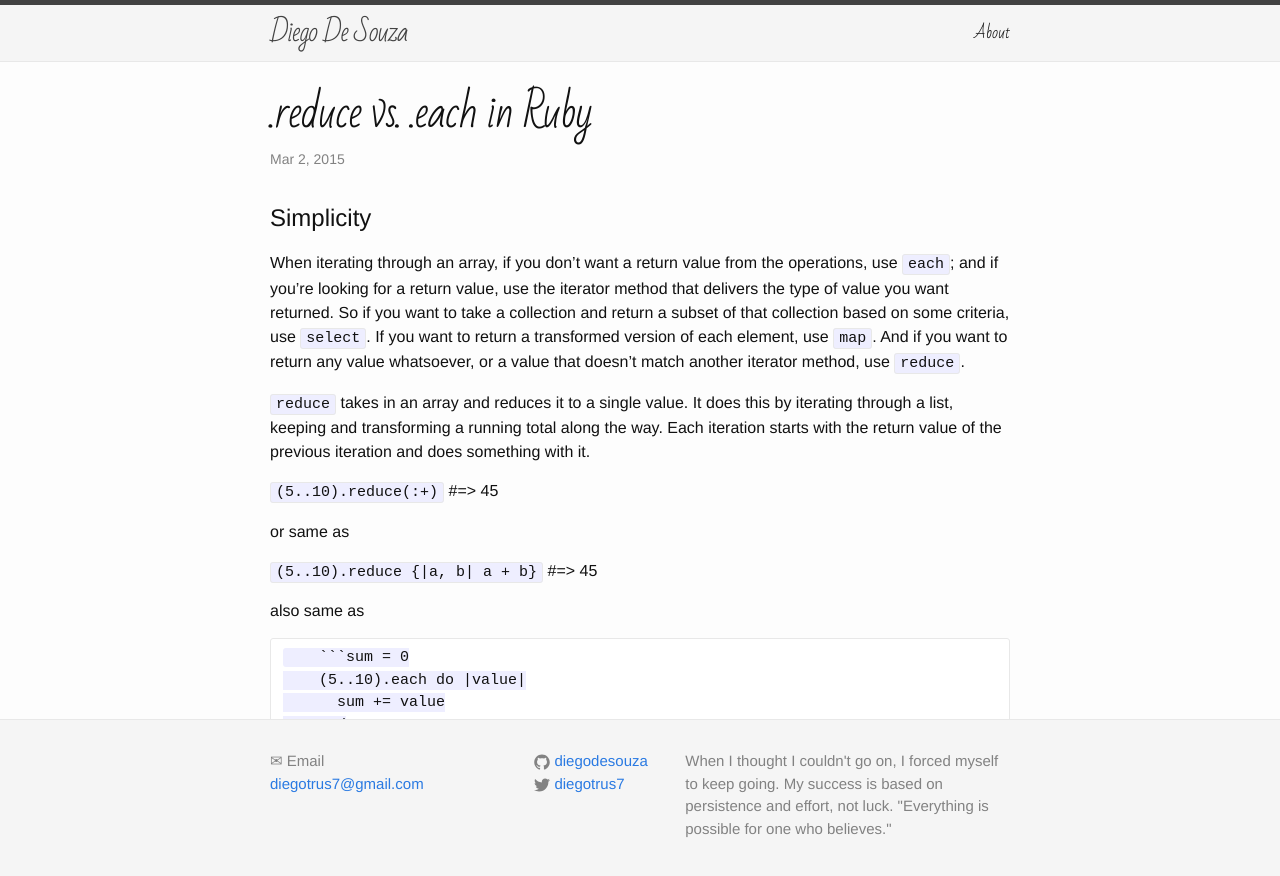
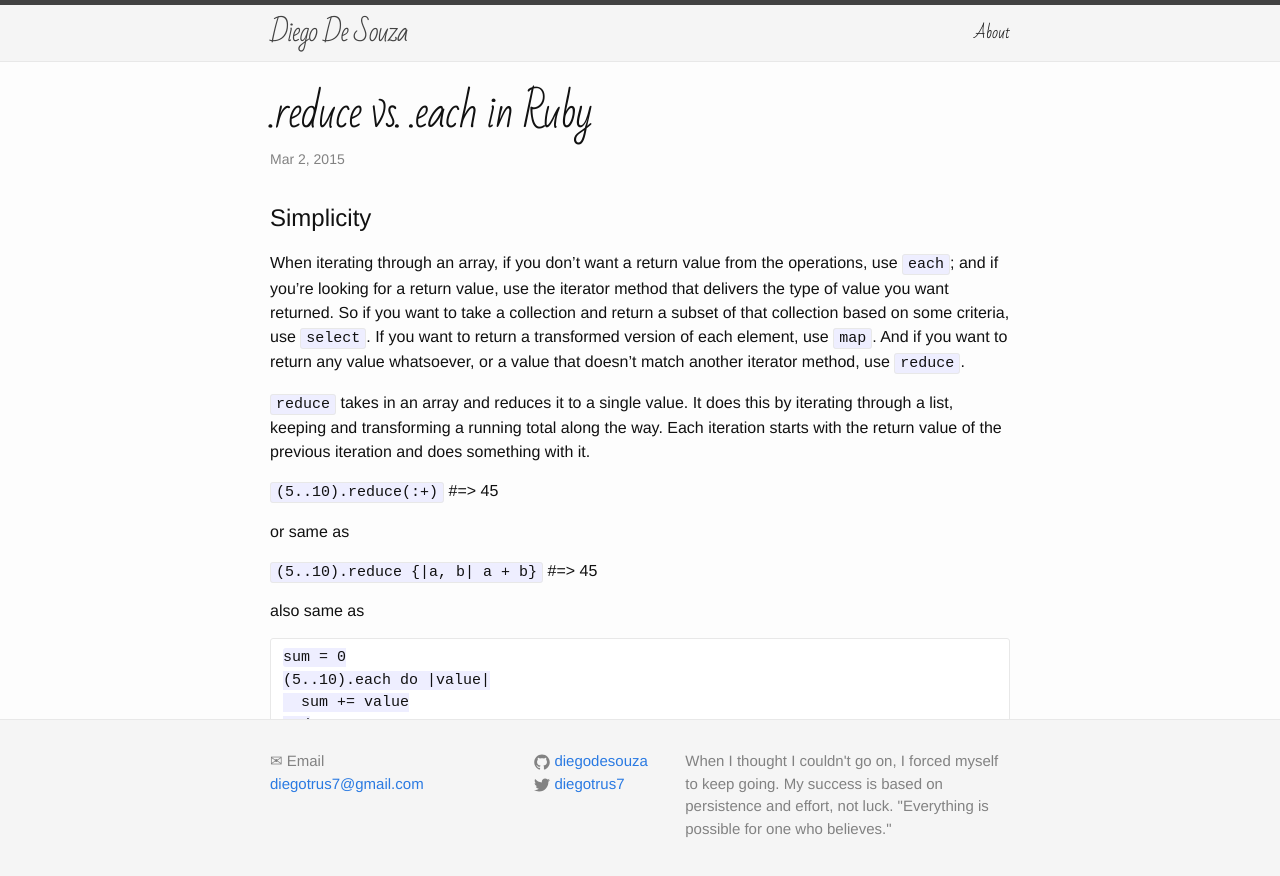
Before and after one commit to diegodesouza/diegodesouza.github.io, a Jekyll site: the page built from _posts/2015-03-02-reduce-vs-each-post.markdown, in a window 1280 px wide. Shown: the top 876 px of the page. Built offline with Jekyll 4.4.1, drawn with Linux system fonts in a browser that asks for light colours; part of the change alters nothing that is shown.

Commit message:
fixed typo

````diff
--- a/_posts/2015-03-02-reduce-vs-each-post.markdown
+++ b/_posts/2015-03-02-reduce-vs-each-post.markdown
@@ -30,10 +30,11 @@ or same as
 also same as
 
 
-        ```sum = 0
-        (5..10).each do |value|
-          sum += value
-        end
-        sum
 
-        #=> 45```
+    sum = 0
+    (5..10).each do |value|
+      sum += value
+    end
+    sum
+
+    #=> 45
````
